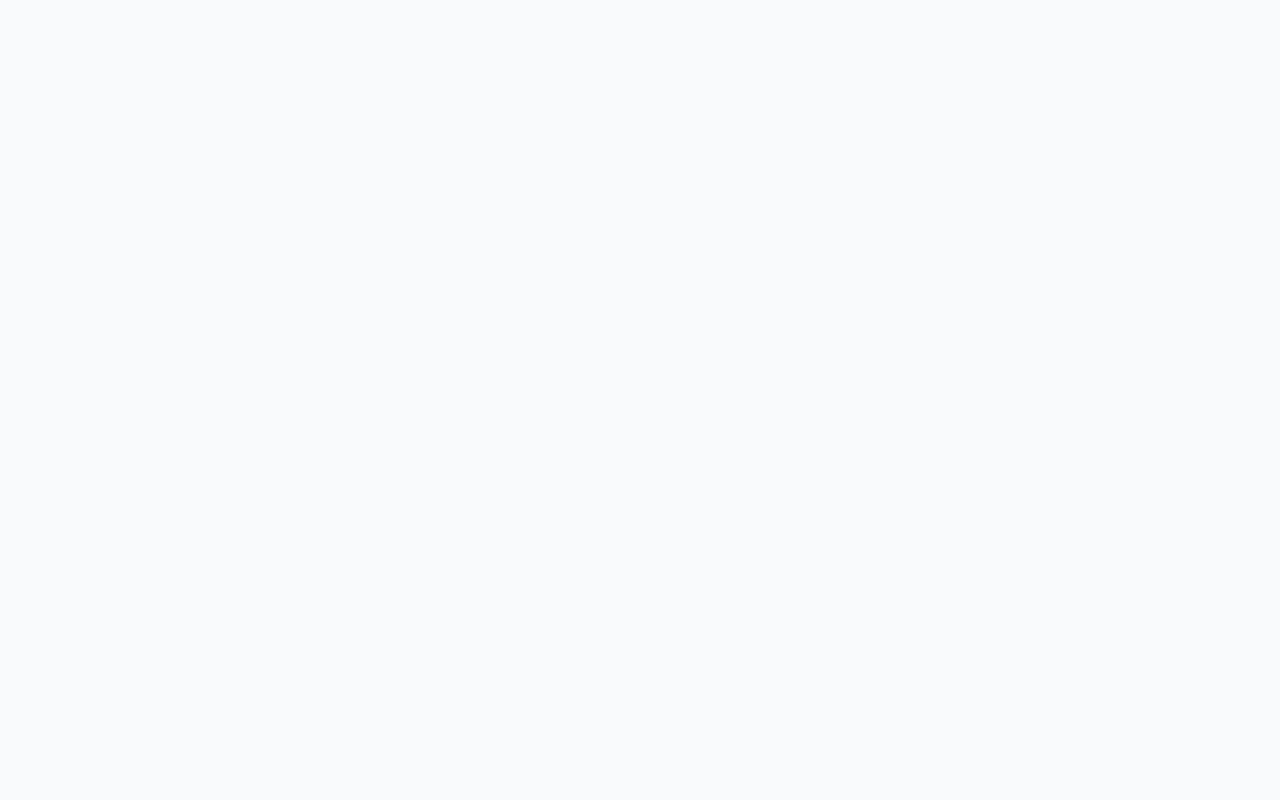
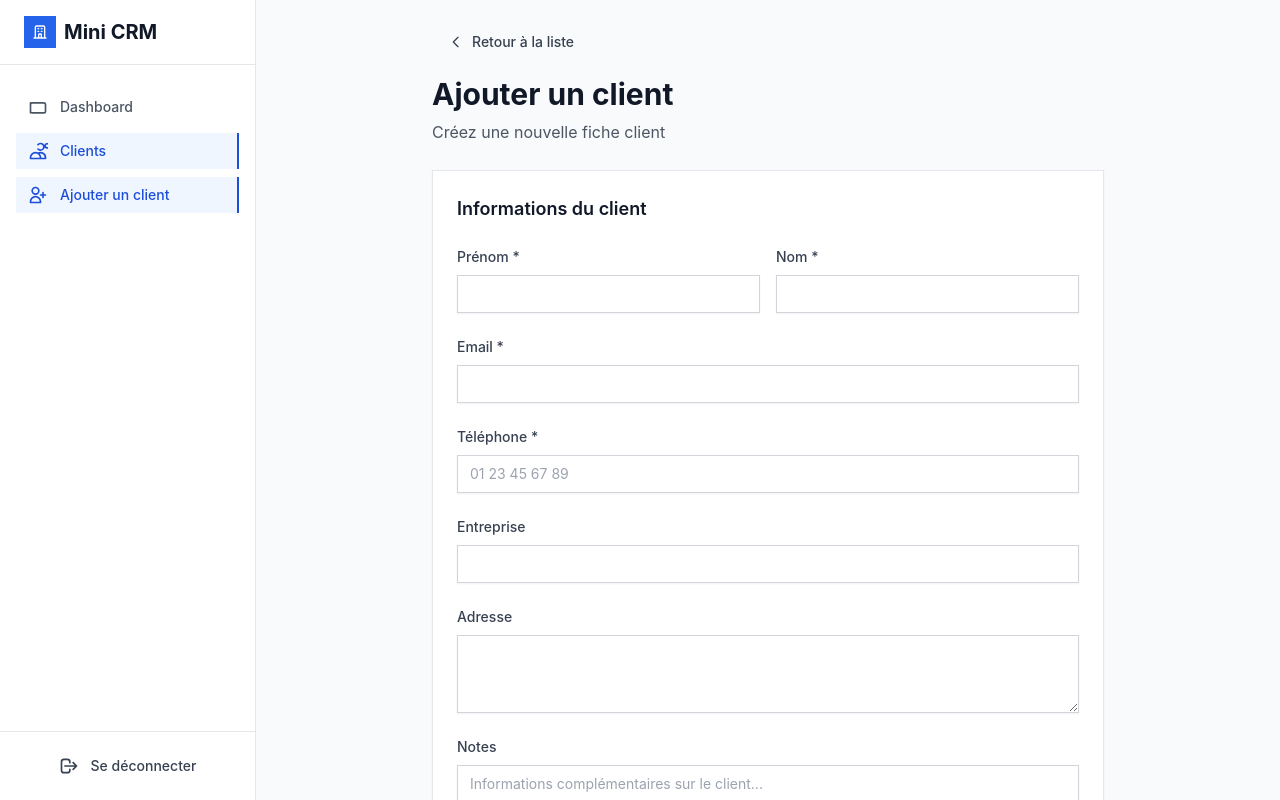
Before and after one commit to badie16/LinkCRM, a Next.js app: page /dashboard/clients/add in a window 1280 px wide. Before the commit this address had no page. Built offline with nearby package versions, Linux system fonts and the light colour scheme.

Commit message:
feat: add AddClientPage and ClientForm components for client creation

```diff
--- /dev/null
+++ b/app/dashboard/clients/add/page.tsx
@@ -0,0 +1,64 @@
+"use client"
+
+import { useState } from "react"
+import { useRouter } from "next/navigation"
+import Link from "next/link"
+import { Button } from "@/components/ui/Button"
+import { ClientForm } from "@/components/ClientForm"
+
+export default function AddClientPage() {
+  const [showSuccess, setShowSuccess] = useState(false)
+  const router = useRouter()
+
+  const onSubmit = (data: any) => {
+    console.log("Nouveau client:", data)
+    setShowSuccess(true)
+    setTimeout(() => {
+      router.push("/dashboard/clients")
+    }, 2000)
+  }
+
+  if (showSuccess) {
+    return (
+      <div className="p-6">
+        <div className="max-w-2xl mx-auto">
+          <div className="bg-green-50 border border-green-200 rounded-lg p-4">
+            <div className="flex items-center">
+              <svg className="w-5 h-5 text-green-600 mr-3" fill="none" stroke="currentColor" viewBox="0 0 24 24">
+                <path
+                  strokeLinecap="round"
+                  strokeLinejoin="round"
+                  strokeWidth={2}
+                  d="M9 12l2 2 4-4m6 2a9 9 0 11-18 0 9 9 0 0118 0z"
+                />
+              </svg>
+              <p className="text-green-800 font-medium">Client ajouté avec succès ! Redirection en cours...</p>
+            </div>
+          </div>
+        </div>
+      </div>
+    )
+  }
+
+  return (
+    <div className="p-6">
+      <div className="max-w-2xl mx-auto">
+        <Link href="/dashboard/clients">
+          <Button variant="ghost" className="mb-4">
+            <svg className="w-4 h-4 mr-2" fill="none" stroke="currentColor" viewBox="0 0 24 24">
+              <path strokeLinecap="round" strokeLinejoin="round" strokeWidth={2} d="M15 19l-7-7 7-7" />
+            </svg>
+            Retour à la liste
+          </Button>
+        </Link>
+
+        <div className="mb-6">
+          <h1 className="text-3xl font-bold text-gray-900">Ajouter un client</h1>
+          <p className="text-gray-600 mt-2">Créez une nouvelle fiche client</p>
+        </div>
+
+        <ClientForm onSubmit={onSubmit} />
+      </div>
+    </div>
+  )
+}
--- /dev/null
+++ b/components/ClientForm.tsx
@@ -0,0 +1,132 @@
+"use client"
+
+import { useForm } from "react-hook-form"
+import { Button } from "@/components/ui/Button"
+import { Input } from "@/components/ui/Input"
+import { Textarea } from "@/components/ui/Textarea"
+import { Card } from "@/components/ui/Card"
+import { validateEmail, validatePhone } from "@/utils/validation"
+import type { ClientFormData } from "@/types/client"
+
+interface ClientFormProps {
+  onSubmit: (data: ClientFormData) => void
+}
+
+export function ClientForm({ onSubmit }: ClientFormProps) {
+  const {
+    register,
+    handleSubmit,
+    formState: { errors },
+    reset,
+  } = useForm<ClientFormData>()
+
+  const handleFormSubmit = (data: ClientFormData) => {
+    onSubmit(data)
+    reset()
+  }
+
+  return (
+    <Card className="p-6">
+      <h3 className="text-lg font-semibold text-gray-900 mb-6">Informations du client</h3>
+
+      <form onSubmit={handleSubmit(handleFormSubmit)} className="space-y-6">
+        <div className="grid grid-cols-1 md:grid-cols-2 gap-4">
+          <div>
+            <label htmlFor="firstName" className="block text-sm font-medium text-gray-700 mb-2">
+              Prénom *
+            </label>
+            <Input
+              id="firstName"
+              {...register("firstName", {
+                required: "Le prénom est obligatoire",
+                minLength: { value: 2, message: "Le prénom doit contenir au moins 2 caractères" },
+              })}
+              className={errors.firstName ? "border-red-500" : ""}
+            />
+            {errors.firstName && <p className="text-sm text-red-500 mt-1">{errors.firstName.message}</p>}
+          </div>
+
+          <div>
+            <label htmlFor="lastName" className="block text-sm font-medium text-gray-700 mb-2">
+              Nom *
+            </label>
+            <Input
+              id="lastName"
+              {...register("lastName", {
+                required: "Le nom est obligatoire",
+                minLength: { value: 2, message: "Le nom doit contenir au moins 2 caractères" },
+              })}
+              className={errors.lastName ? "border-red-500" : ""}
+            />
+            {errors.lastName && <p className="text-sm text-red-500 mt-1">{errors.lastName.message}</p>}
+          </div>
+        </div>
+
+        <div>
+          <label htmlFor="email" className="block text-sm font-medium text-gray-700 mb-2">
+            Email *
+          </label>
+          <Input
+            id="email"
+            type="email"
+            {...register("email", {
+              required: "L'email est obligatoire",
+              validate: validateEmail,
+            })}
+            className={errors.email ? "border-red-500" : ""}
+          />
+          {errors.email && <p className="text-sm text-red-500 mt-1">{errors.email.message}</p>}
+        </div>
+
+        <div>
+          <label htmlFor="phone" className="block text-sm font-medium text-gray-700 mb-2">
+            Téléphone *
+          </label>
+          <Input
+            id="phone"
+            {...register("phone", {
+              required: "Le téléphone est obligatoire",
+              validate: validatePhone,
+            })}
+            placeholder="01 23 45 67 89"
+            className={errors.phone ? "border-red-500" : ""}
+          />
+          {errors.phone && <p className="text-sm text-red-500 mt-1">{errors.phone.message}</p>}
+        </div>
+
+        <div>
+          <label htmlFor="company" className="block text-sm font-medium text-gray-700 mb-2">
+            Entreprise
+          </label>
+          <Input id="company" {...register("company")} />
+        </div>
+
+        <div>
+          <label htmlFor="address" className="block text-sm font-medium text-gray-700 mb-2">
+            Adresse
+          </label>
+          <Textarea id="address" {...register("address")} rows={3} />
+        </div>
+
+        <div>
+          <label htmlFor="notes" className="block text-sm font-medium text-gray-700 mb-2">
+            Notes
+          </label>
+          <Textarea
+            id="notes"
+            {...register("notes")}
+            rows={4}
+            placeholder="Informations complémentaires sur le client..."
+          />
+        </div>
+
+        <div className="flex justify-end space-x-4">
+          <Button type="button" variant="outline">
+            Annuler
+          </Button>
+          <Button type="submit">Ajouter le client</Button>
+        </div>
+      </form>
+    </Card>
+  )
+}
```
